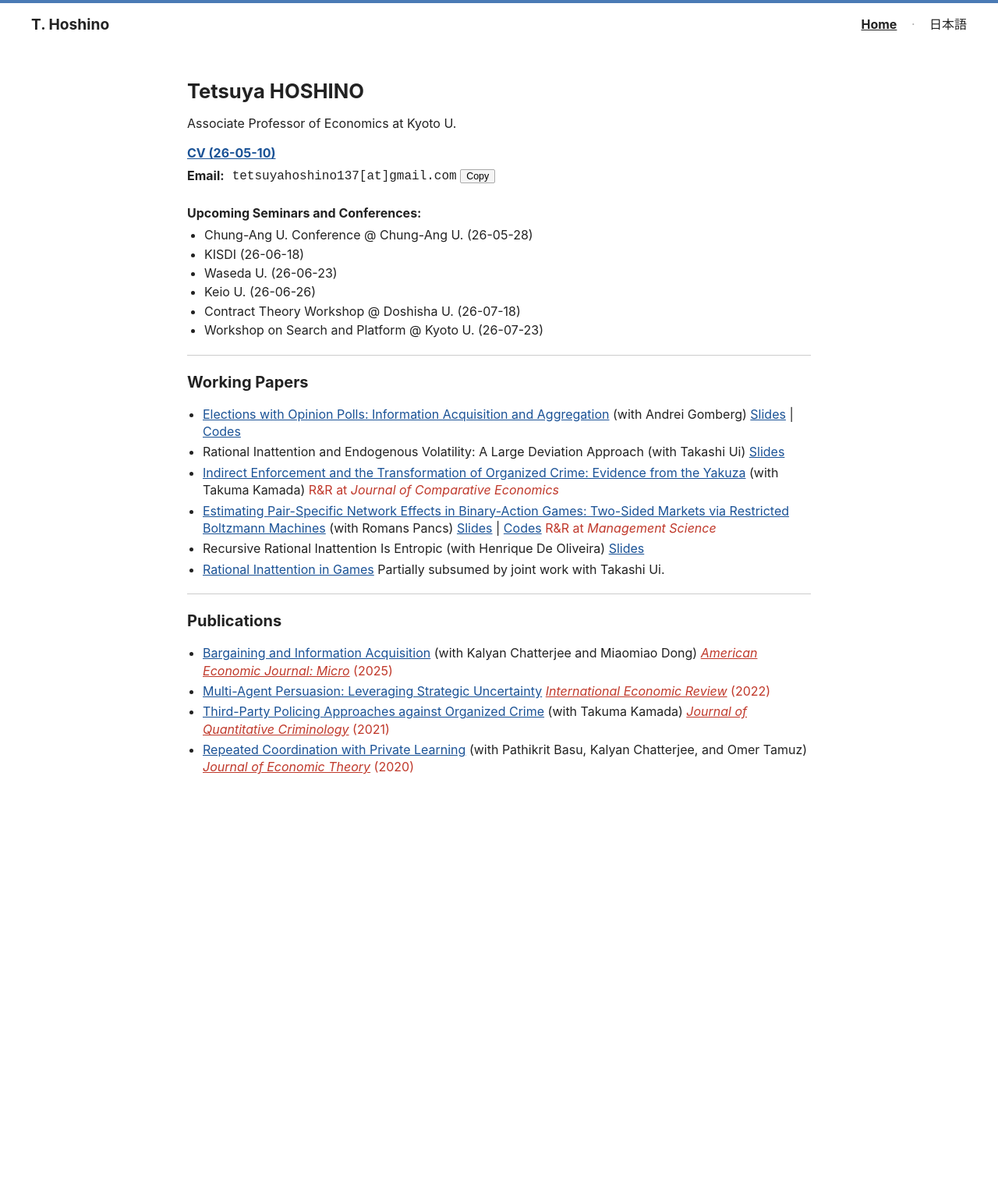
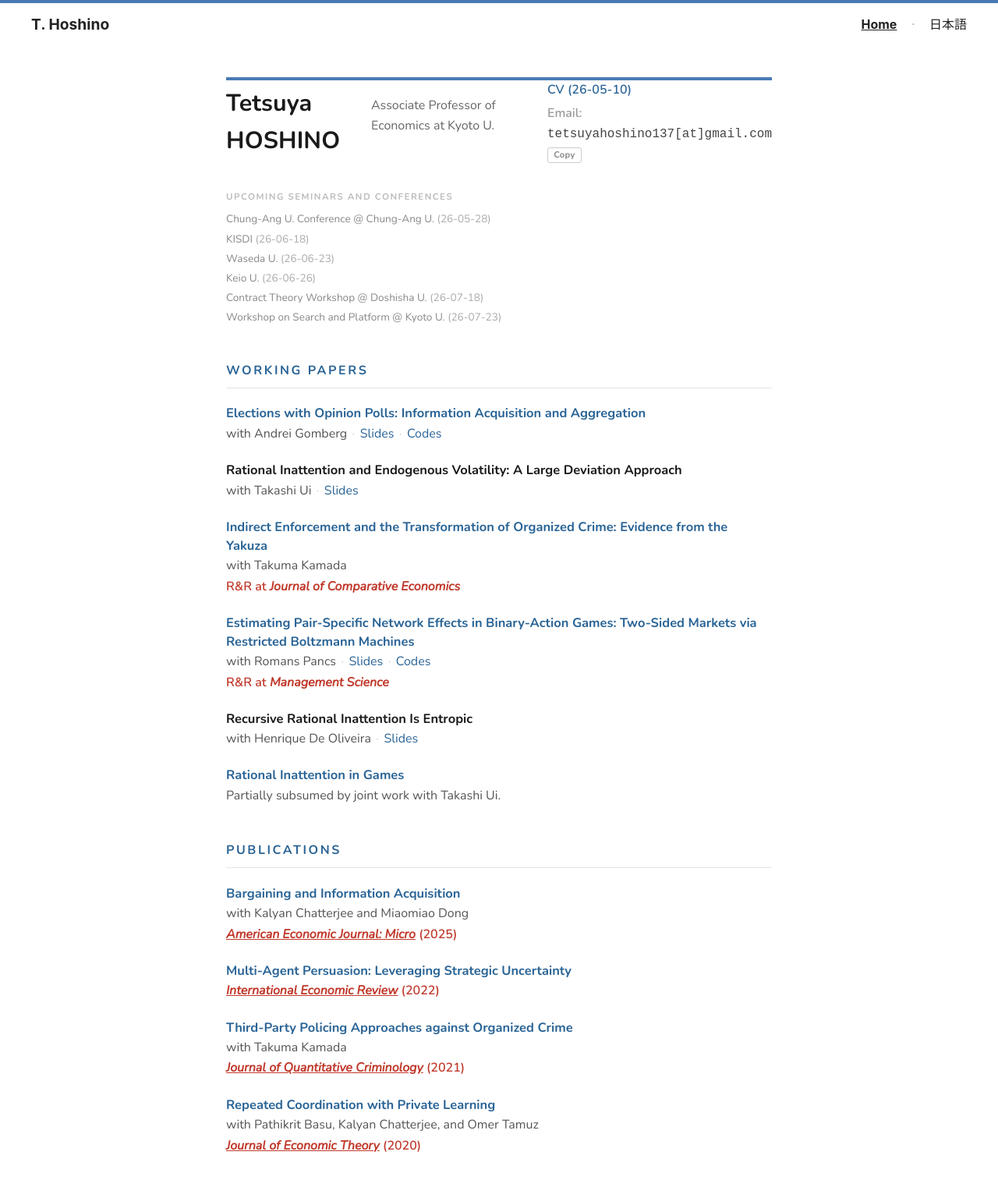
Before and after one commit to tetsuyahoshino137/tetsuyahoshino137.github.io, a Jekyll site: the page built from index.md, in a window 1280 px wide. Shown: the whole page at 78% size. Built offline with Jekyll 4.4.1, drawn with Linux system fonts in a browser that asks for light colours; before the commit the page ends 1035 px from its top, so only the background shows below that; some of the changed lines change nothing that is shown.

Commit message:
Redesign homepage with clean academic layout
Updated the layout and styling of the homepage, including the addition of new CSS styles for various sections and elements. Reorganized the content structure for better readability.

```diff
--- a/index.md
+++ b/index.md
@@ -3,69 +3,147 @@
 title: Home
 ---
 
-<!-- Profile -->
-<div class="profile">
-  <div class="profile-info">
+<link href="https://fonts.googleapis.com/css2?family=Nunito:ital,wght@0,400;0,600;0,700;1,400&family=M+PLUS+Rounded+1c:wght@400;500;700&display=swap" rel="stylesheet">
+<style>
+.hoshino-page *, .hoshino-page *::before, .hoshino-page *::after { box-sizing: border-box; margin: 0; padding: 0; }
+.hoshino-page {
+  font-family: 'Nunito', 'M PLUS Rounded 1c', sans-serif;
+  font-size: 16.5px; line-height: 1.6; color: #2a2a2a;
+  max-width: 700px; margin: 0 auto;
+}
+
+/* ヘッダー */
+.hoshino-page .page-header { margin-bottom: 2rem; }
+.hoshino-page .page-header h1 { font-size: 1.9rem; font-weight: 700; color: #1a1a1a; letter-spacing: 0.005em; margin-bottom: 0.1rem; }
+.hoshino-page .position { font-size: 1rem; color: #666; margin-bottom: 1rem; }
+.hoshino-page .meta-row { display: flex; flex-direction: column; gap: 0.3rem; font-size: 1rem; }
+.hoshino-page .meta-row a { color: #2a6496; text-decoration: none; font-weight: 600; }
+.hoshino-page .meta-row a:hover { text-decoration: underline; }
+.hoshino-page .meta-row .lbl { color: #999; font-weight: 600; }
+.hoshino-page .meta-row code { font-size: 1rem; color: #444; }
+.hoshino-page .copy-btn { font-family: inherit; font-size: 0.7rem; font-weight: 700; letter-spacing: 0.03em; padding: 0.08rem 0.45rem; border: 1px solid #ccc; border-radius: 3px; background: transparent; color: #888; cursor: pointer; }
+.hoshino-page .copy-btn:hover { background: #2a6496; color: #fff; border-color: #2a6496; }
+
+/* Upcoming */
+.hoshino-page .upcoming { margin-bottom: 0.5rem; }
+.hoshino-page .upcoming-title { font-size: 0.72rem; font-weight: 700; letter-spacing: 0.13em; text-transform: uppercase; color: #bbb; margin-bottom: 0.5rem; }
+.hoshino-page .upcoming-list { list-style: none; }
+.hoshino-page .upcoming-list li { font-size: 0.85rem; color: #888; line-height: 1.7; }
+.hoshino-page .upcoming-list li .date { color: #aaa; }
+
+/* セクション見出し */
+.hoshino-page .section { margin-top: 2.8rem; }
+.hoshino-page .section h2 {
+  font-size: 1rem; font-weight: 700; letter-spacing: 0.16em; text-transform: uppercase;
+  color: #2a6496; padding-bottom: 0.5rem; margin-bottom: 1.3rem;
+  border-bottom: 1px solid #e6e4dd;
+}
+
+/* 論文リスト: 余白主体、罫線なし */
+.hoshino-page .paper-list { list-style: none; }
+.hoshino-page .paper-list > li { margin-bottom: 1.35rem; }
+.hoshino-page .paper-list > li:last-child { margin-bottom: 0; }
+.hoshino-page .paper-title { font-weight: 700; color: #1a1a1a; line-height: 1.45; margin-bottom: 0.1rem; }
+.hoshino-page .paper-title a { color: #2a6496; text-decoration: none; background-image: linear-gradient(#2a6496,#2a6496); background-size: 0% 1.5px; background-repeat: no-repeat; background-position: 0 100%; transition: background-size 0.2s; padding-bottom: 1px; }
+.hoshino-page .paper-title a:hover { color: #2a6496; background-size: 100% 1.5px; }
+.hoshino-page .paper-sub { font-size: 1rem; color: #555; }
+.hoshino-page .paper-pub { font-size: 1rem; margin-top: 0.05rem; }
+.hoshino-page .paper-sub a { color: #2a6496; text-decoration: none; }
+.hoshino-page .paper-sub a:hover { text-decoration: underline; }
+.hoshino-page .badge { color:#c0392b; font-weight: 600; }
+.hoshino-page .badge a { color:#c0392b; }
+.hoshino-page .dot { color: #ccc; margin: 0 0.4rem; }
+.hoshino-page a { color: #2a6496; }
+
+/* ===== レスポンシブ ===== */
+@media (max-width: 600px) {
+  .hoshino-page { font-size: 16px; }
+  .hoshino-page .page-header h1 { font-size: 1.6rem; }
+  .hoshino-page .section h2 { font-size: 0.95rem; letter-spacing: 0.1em; }
+  .hoshino-page .paper-sub, .hoshino-page .paper-pub { font-size: 0.95rem; }
+  .hoshino-page .meta-row { font-size: 0.95rem; }
+  .hoshino-page .meta-row code { word-break: break-all; }
+}
+</style>
+
+<div class="hoshino-page">
+
+  <header class="page-header">
     <h1>{{ site.name }}</h1>
-    <p>{{ site.position }}</p>
-    <ul>
-      <li><strong><a href="TetsuyaHoshinoCV260510.pdf">CV (26-05-10)</a></strong></li>
+    <p class="position">{{ site.position }}</p>
+    <div class="meta-row">
+      <a href="TetsuyaHoshinoCV260510.pdf">CV (26-05-10)</a>
+      <span><span class="lbl">Email:</span> <code>{{ site.email | replace: "@", "[at]" }}</code> <button class="copy-btn" onclick="navigator.clipboard.writeText('{{ site.email }}')">Copy</button></span>
+    </div>
+  </header>
+
+  <div class="upcoming">
+    <div class="upcoming-title">Upcoming Seminars and Conferences</div>
+    <ul class="upcoming-list">
+      <li>Chung-Ang U. Conference @ Chung-Ang U. <span class="date">(26-05-28)</span></li>
+      <li>KISDI <span class="date">(26-06-18)</span></li>
+      <li>Waseda U. <span class="date">(26-06-23)</span></li>
+      <li>Keio U. <span class="date">(26-06-26)</span></li>
+      <li>Contract Theory Workshop @ Doshisha U. <span class="date">(26-07-18)</span></li>
+      <li>Workshop on Search and Platform @ Kyoto U. <span class="date">(26-07-23)</span></li>
+    </ul>
+  </div>
+
+  <div class="section">
+    <h2>Working Papers</h2>
+    <ul class="paper-list">
       <li>
-        <strong>Email:</strong>
-        <span>
-                          <code>{{ site.email | replace: "@", "[at]" }}</code>
-          <button class="copy-btn" onclick="navigator.clipboard.writeText('{{ site.email }}')">Copy</button>
-        </span>
+        <div class="paper-title"><a href="papers/GombergHoshino250408.pdf">Elections with Opinion Polls: Information Acquisition and Aggregation</a></div>
+        <div class="paper-sub">with Andrei Gomberg<span class="dot">·</span><a href="slides/GombergHoshino_CETC.pdf">Slides</a><span class="dot">·</span><a href="https://colab.research.google.com/drive/1Udqhdzlq0Cck9HbkMKYVyT4HPwApEFsW?usp=sharing">Codes</a></div>
+      </li>
+      <li>
+        <div class="paper-title">Rational Inattention and Endogenous Volatility: A Large Deviation Approach</div>
+        <div class="paper-sub">with Takashi Ui<span class="dot">·</span><a href="slides/HoshinoUi_BRIC.pdf">Slides</a></div>
+      </li>
+      <li>
+        <div class="paper-title"><a href="papers/HoshinoKamada260125.pdf">Indirect Enforcement and the Transformation of Organized Crime: Evidence from the Yakuza</a></div>
+        <div class="paper-sub">with Takuma Kamada</div>
+        <div class="paper-pub"><span class="badge">R&amp;R at <em>Journal of Comparative Economics</em></span></div>
+      </li>
+      <li>
+        <div class="paper-title"><a href="papers/HoshinoPancs260406.pdf">Estimating Pair-Specific Network Effects in Binary-Action Games: Two-Sided Markets via Restricted Boltzmann Machines</a></div>
+        <div class="paper-sub">with Romans Pancs<span class="dot">·</span><a href="slides/HoshinoPancs_EconometricSocietyAIML.pdf">Slides</a><span class="dot">·</span><a href="https://colab.research.google.com/drive/1zIY4-pjJv4uWzs7OlHq-XOe5-MAmSGNU?usp=sharing">Codes</a></div>
+        <div class="paper-pub"><span class="badge">R&amp;R at <em>Management Science</em></span></div>
+      </li>
+      <li>
+        <div class="paper-title">Recursive Rational Inattention Is Entropic</div>
+        <div class="paper-sub">with Henrique De Oliveira<span class="dot">·</span><a href="slides/DeoliveiraHoshino_EconometricSociety.pdf">Slides</a></div>
+      </li>
+      <li>
+        <div class="paper-title"><a href="papers/HoshinoJMP.pdf">Rational Inattention in Games</a></div>
+        <div class="paper-sub">Partially subsumed by joint work with Takashi Ui.</div>
       </li>
     </ul>
   </div>
+
+  <div class="section">
+    <h2>Publications</h2>
+    <ul class="paper-list">
+      <li>
+        <div class="paper-title"><a href="papers/ChatterjeeDongHoshinoAEJ240904.pdf">Bargaining and Information Acquisition</a></div>
+        <div class="paper-sub">with Kalyan Chatterjee and Miaomiao Dong</div>
+        <div class="paper-pub"><span class="badge"><a href="https://www.aeaweb.org/articles?id=10.1257/mic.20240034"><em>American Economic Journal: Micro</em></a> (2025)</span></div>
+      </li>
+      <li>
+        <div class="paper-title"><a href="papers/HoshinoIER210901.pdf">Multi-Agent Persuasion: Leveraging Strategic Uncertainty</a></div>
+        <div class="paper-pub"><span class="badge"><a href="https://onlinelibrary.wiley.com/doi/10.1111/iere.12546"><em>International Economic Review</em></a> (2022)</span></div>
+      </li>
+      <li>
+        <div class="paper-title"><a href="papers/HoshinoKamadaJQC200601.pdf">Third-Party Policing Approaches against Organized Crime</a></div>
+        <div class="paper-sub">with Takuma Kamada</div>
+        <div class="paper-pub"><span class="badge"><a href="https://link.springer.com/article/10.1007/s10940-020-09466-6"><em>Journal of Quantitative Criminology</em></a> (2021)</span></div>
+      </li>
+      <li>
+        <div class="paper-title"><a href="papers/BasuChatterjeeHoshinoTamuzJET200731.pdf">Repeated Coordination with Private Learning</a></div>
+        <div class="paper-sub">with Pathikrit Basu, Kalyan Chatterjee, and Omer Tamuz</div>
+        <div class="paper-pub"><span class="badge"><a href="https://www.sciencedirect.com/science/article/abs/pii/S0022053120300995"><em>Journal of Economic Theory</em></a> (2020)</span></div>
+      </li>
+    </ul>
+  </div>
+
 </div>
-
-<p class="upcoming-title"><strong>Upcoming Seminars and Conferences:</strong></p>
-<ul class="upcoming-list">
-  <li>Chung-Ang U. Conference @ Chung-Ang U. (26-05-28)</li>
-  <li>KISDI (26-06-18)</li>
-  <li>Waseda U. (26-06-23)</li>
-  <li>Keio U. (26-06-26)</li>
-  <li>Contract Theory Workshop @ Doshisha U. (26-07-18)</li>
-  <li>Workshop on Search and Platform @ Kyoto U. (26-07-23)</li>
-</ul>
-
----
-
-## Working Papers
-
-- [Elections with Opinion Polls: Information Acquisition and Aggregation](papers/GombergHoshino250408.pdf) (with Andrei Gomberg)
-  [Slides](slides/GombergHoshino_CETC.pdf) | [Codes](https://colab.research.google.com/drive/1Udqhdzlq0Cck9HbkMKYVyT4HPwApEFsW?usp=sharing)
-
-- Rational Inattention and Endogenous Volatility: A Large Deviation Approach (with Takashi Ui)
-  [Slides](slides/HoshinoUi_BRIC.pdf)
-
-- [Indirect Enforcement and the Transformation of Organized Crime: Evidence from the Yakuza](papers/HoshinoKamada260125.pdf) (with Takuma Kamada)
-  <span class="red">R&R at *Journal of Comparative Economics*</span>
-
-- [Estimating Pair-Specific Network Effects in Binary-Action Games: Two-Sided Markets via Restricted Boltzmann Machines](papers/HoshinoPancs260406.pdf) (with Romans Pancs)
-  [Slides](slides/HoshinoPancs_EconometricSocietyAIML.pdf) | [Codes](https://colab.research.google.com/drive/1zIY4-pjJv4uWzs7OlHq-XOe5-MAmSGNU?usp=sharing)
-  <span class="red">R&R at *Management Science*</span>
-
-- Recursive Rational Inattention Is Entropic (with Henrique De Oliveira)
-  [Slides](slides/DeoliveiraHoshino_EconometricSociety.pdf)
-
-- [Rational Inattention in Games](papers/HoshinoJMP.pdf)
-  Partially subsumed by joint work with Takashi Ui.
-
----
-
-## Publications
-
-- [Bargaining and Information Acquisition](papers/ChatterjeeDongHoshinoAEJ240904.pdf) (with Kalyan Chatterjee and Miaomiao Dong)
-  <span class="red">[*American Economic Journal: Micro*](https://www.aeaweb.org/articles?id=10.1257/mic.20240034) (2025)</span>
-
-- [Multi-Agent Persuasion: Leveraging Strategic Uncertainty](papers/HoshinoIER210901.pdf)
-  <span class="red">[*International Economic Review*](https://onlinelibrary.wiley.com/doi/10.1111/iere.12546) (2022)</span>
-
-- [Third-Party Policing Approaches against Organized Crime](papers/HoshinoKamadaJQC200601.pdf) (with Takuma Kamada)
-  <span class="red">[*Journal of Quantitative Criminology*](https://link.springer.com/article/10.1007/s10940-020-09466-6) (2021)</span>
-
-- [Repeated Coordination with Private Learning](papers/BasuChatterjeeHoshinoTamuzJET200731.pdf) (with Pathikrit Basu, Kalyan Chatterjee, and Omer Tamuz)
-  <span class="red">[*Journal of Economic Theory*](https://www.sciencedirect.com/science/article/abs/pii/S0022053120300995) (2020)</span>
```
